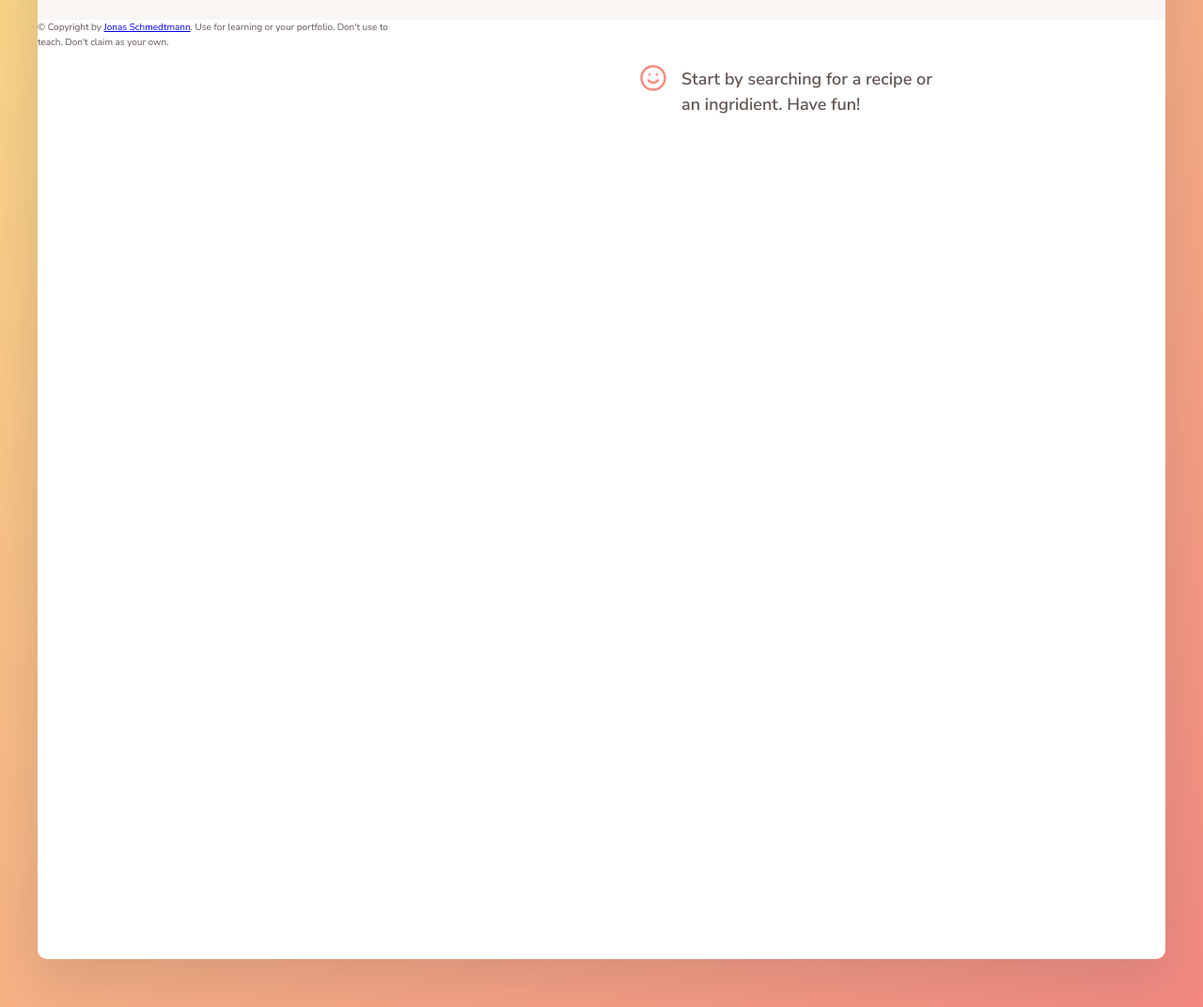
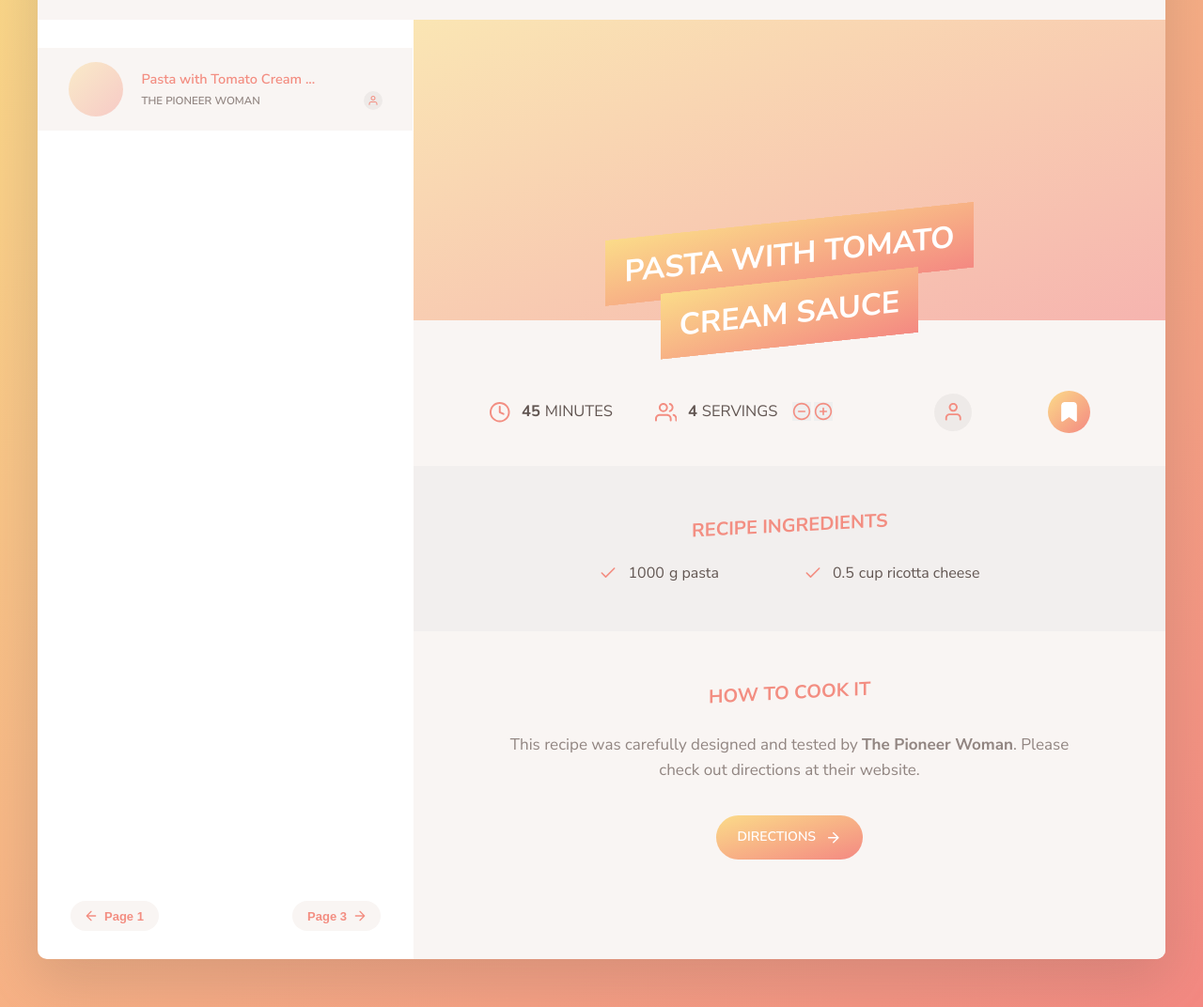
Before and after one commit to Ardyezapratama/Forkify, a website built with Parcel: page index.html in a window 1280 px wide. Shown: the part 130-1202 px from the top of the page at 94% size. Built offline with nearby package versions, Linux system fonts and the light colour scheme.

Commit message:
Template: preview, search result, pagination

```diff
--- a/index.html
+++ b/index.html
@@ -78,11 +78,10 @@
 
 			<div class="search-results">
 				<ul class="results">
-					<!--
 					<li class="preview">
 						<a class="preview__link preview__link--active" href="#23456">
 							<figure class="preview__fig">
-							<img src="src/img/test-1.jpg" alt="Test" />
+								<!-- <img src="src/img/test-1.jpg" alt="Test" /> -->
 							</figure>
 							<div class="preview__data">
 								<h4 class="preview__title">Pasta with Tomato Cream ...</h4>
@@ -95,10 +94,9 @@
 							</div>
 						</a>
 					</li>
-					-->
 				</ul>
 				<div class="pagination">
-					<!-- <button class="btn--inline pagination__btn--prev">
+					<button class="btn--inline pagination__btn--prev">
 						<svg class="search__icon">
 							<use href="src/img/icons.svg#icon-arrow-left"></use>
 						</svg>
@@ -109,9 +107,9 @@
 						<svg class="search__icon">
 							<use href="src/img/icons.svg#icon-arrow-right"></use>
 						</svg>
-					</button> -->
+					</button>
 				</div>
-				<p class="copyright">
+				<!-- <p class="copyright">
 					&copy; Copyright by
 					<a
 						class="twitter-link"
@@ -120,18 +118,18 @@
 						>Jonas Schmedtmann</a
 					>. Use for learning or your portfolio. Don't use to teach. Don't claim
 					as your own.
-				</p>
+				</p> -->
 			</div>
 
 			<div class="recipe">
-				<div class="message">
+				<!-- <div class="message">
 					<div>
 						<svg>
 							<use href="src/img/icons.svg#icon-smile"></use>
 						</svg>
 					</div>
 					<p>Start by searching for a recipe or an ingridient. Have fun!</p>
-				</div>
+				</div> -->
 
 				<!-- <div class="spinner">
 					<svg>
@@ -148,8 +146,8 @@
 					</div>
 				</div> -->
 
-				<!-- <figure class="recipe__fig">
-					<img src="src/img/test-1.jpg" alt="Tomato" class="recipe__img" />
+				<figure class="recipe__fig">
+					<!-- <img src="src/img/test-1.jpg" alt="Tomato" class="recipe__img" /> -->
 					<h1 class="recipe__title">
 						<span>Pasta with tomato cream sauce</span>
 					</h1>
@@ -240,7 +238,7 @@
 							<use href="src/img/icons.svg#icon-arrow-right"></use>
 						</svg>
 					</a>
-				</div> -->
+				</div>
 			</div>
 		</div>
 
--- a/src/js/controller.js
+++ b/src/js/controller.js
@@ -0,0 +1,9 @@
+const recipeContainer = document.querySelector(".recipe");
+
+const timeout = function (s) {
+	return new Promise(function (_, reject) {
+		setTimeout(function () {
+			reject(new Error(`Request took too long! Timeout after ${s} second`));
+		}, s * 1000);
+	});
+};
--- a/src/sass/_components.scss
+++ b/src/sass/_components.scss
@@ -38,6 +38,154 @@
 	}
 }
 
+.btn--small {
+	&,
+	&:link,
+	&visited {
+		@extend %btn;
+
+		font-size: 1.4rem;
+		font-weight: 600;
+		padding: 1.25rem 2.25rem;
+		text-decoration: none;
+
+		svg {
+			height: 1.75rem;
+			width: 1.75rem;
+			fill: currentColor;
+		}
+	}
+}
+
+.btn--inline {
+	color: base.$color-primary;
+	font-size: 1.3rem;
+	font-weight: 600;
+	border: none;
+	background-color: base.$color-grey-light-1;
+	padding: 0.8rem 1.2rem;
+	border-radius: 10rem;
+	cursor: pointer;
+
+	display: flex;
+	align-items: center;
+	transition: all 0.2s;
+
+	svg {
+		height: 1.6rem;
+		width: 1.6rem;
+		fill: currentColor;
+		margin: 0 0.2rem;
+	}
+
+	span {
+		margin: 0 0.4rem;
+	}
+
+	&:hover {
+		color: base.$color-grad-2;
+		background-color: base.$color-grey-light-2;
+	}
+}
+
+.btn--round {
+	background-image: base.$gradient;
+	border-radius: 50%;
+	border: none;
+	cursor: pointer;
+	height: 4.5rem;
+	width: 4.5rem;
+	margin-left: auto;
+	transition: all 0.2s;
+
+	display: flex;
+	align-items: center;
+	justify-content: center;
+
+	&:hover {
+		transform: scale(1.07);
+	}
+
+	&:focus {
+		outline: none;
+	}
+
+	svg {
+		height: 2.5rem;
+		width: 2.5rem;
+		fill: #fff;
+	}
+}
+
+.btn--tiny {
+	height: 2rem;
+	width: 2rem;
+	border: none;
+	cursor: pointer;
+
+	svg {
+		height: 100%;
+		width: 100%;
+		fill: base.$color-primary;
+		transition: all 0.3s;
+	}
+
+	&:hover svg {
+		fill: base.$color-grad-2;
+		transform: translateY(-1px);
+	}
+
+	&:focus {
+		outline: none;
+	}
+
+	&:active svg {
+		fill: base.$color-grad-2;
+		transform: translateY(0);
+	}
+
+	&:not(:last-child) {
+		margin-right: 0.3rem;
+	}
+}
+
+.heading--2 {
+	font-size: 2rem;
+	font-weight: 700;
+	color: base.$color-primary;
+	text-transform: uppercase;
+	margin-bottom: 2.5rem;
+	text-align: center;
+	transform: skewY(-3deg);
+}
+
+.link:link,
+.link:visited {
+	color: base.$color-grey-dark-2;
+}
+
+.spinner {
+	margin: 5rem auto;
+	text-align: center;
+
+	svg {
+		height: 6rem;
+		width: 6rem;
+		fill: base.$color-primary;
+		animation: rotate 2s infinite linear;
+	}
+}
+
+@keyframes rotate {
+	0% {
+		transform: rotate(0);
+	}
+
+	100% {
+		transform: rotate(360deg);
+	}
+}
+
 .message,
 .error {
 	max-width: 40rem;
--- /dev/null
+++ b/src/sass/_preview.scss
@@ -0,0 +1,105 @@
+@use "base";
+
+.preview {
+	&__link {
+		&:link,
+		&:visited {
+			display: flex;
+			align-items: center;
+			padding: 1.5rem 3.25rem;
+			transition: all 0.3s;
+			border-right: 1px solid #fff;
+			text-decoration: none;
+		}
+
+		&:hover {
+			background-color: base.$color-grey-light-1;
+			transform: translateY(-2px);
+		}
+
+		&--active {
+			background-color: base.$color-grey-light-1;
+		}
+	}
+	&__fig {
+		flex: 0 0 5.8rem;
+		border-radius: 50%;
+		overflow: hidden;
+		height: 5.8rem;
+		margin-right: 2rem;
+		position: relative;
+		backface-visibility: hidden;
+
+		&::before {
+			content: "";
+			display: block;
+			height: 100%;
+			width: 100%;
+			position: absolute;
+			top: 0;
+			left: 0;
+			background-image: linear-gradient(
+				to right bottom,
+				base.$color-grad-1,
+				base.$color-grad-2
+			);
+			opacity: 0.4;
+		}
+
+		img {
+			display: block;
+			width: 100%;
+			height: 100%;
+			object-fit: cover;
+			transition: all 0.3s;
+		}
+	}
+
+	&__data {
+		display: grid;
+		width: 100%;
+		grid-template-columns: 1fr 2rem;
+		row-gap: 0.1rem;
+		align-items: center;
+	}
+
+	&__title {
+		grid-column: 1 / -1;
+		font-size: 1.45rem;
+		color: base.$color-primary;
+		font-weight: 600;
+
+		//This is how text is truncated
+		text-overflow: ellipsis;
+		max-width: 25rem;
+		white-space: nowrap;
+		overflow: hidden;
+	}
+
+	&__publisher {
+		font-size: 1.15rem;
+		color: base.$color-grey-dark-2;
+		text-transform: uppercase;
+		font-weight: 600;
+	}
+
+	&__user-generated {
+		background-color: darken($color: base.$color-grey-light-2, $amount: 2%);
+
+		display: flex;
+		align-items: center;
+		justify-content: center;
+		width: 2rem;
+		height: 2rem;
+		border-radius: 10rem;
+
+		margin-left: auto;
+		margin-right: 1.75rem;
+
+		svg {
+			height: 1.2rem;
+			width: 1.2rem;
+			fill: base.$color-primary;
+		}
+	}
+}
--- /dev/null
+++ b/src/sass/_recipe.scss
@@ -0,0 +1,181 @@
+@use "base";
+
+.recipe {
+	background-color: base.$color-grey-light-1;
+
+	///////////
+	// FIGURE
+	&__fig {
+		height: 32rem;
+		position: relative;
+		// transform: scale(1.04) translateY(-1px);
+		transform-origin: top;
+
+		&::before {
+			content: "";
+			display: block;
+			height: 100%;
+			width: 100%;
+			position: absolute;
+			top: 0;
+			left: 0;
+			background-image: linear-gradient(
+				to right bottom,
+				base.$color-grad-1,
+				base.$color-grad-2
+			);
+			opacity: 0.6;
+		}
+	}
+
+	&__img {
+		width: 100%;
+		display: block;
+		height: 100%;
+		object-fit: cover;
+	}
+
+	&__title {
+		position: absolute;
+		bottom: 0;
+		left: 50%;
+		transform: translate(-50%, 20%) skewY(-6deg);
+		color: #fff;
+		font-weight: 700;
+		font-size: 3.25rem;
+		text-transform: uppercase;
+		width: 50%;
+		line-height: 1.95;
+		text-align: center;
+
+		span {
+			-webkit-box-decoration-break: clone;
+			box-decoration-break: clone;
+			padding: 1.3rem 2rem;
+			background-image: linear-gradient(
+				to right bottom,
+				base.$color-grad-1,
+				base.$color-grad-2
+			);
+		}
+
+		@media only screen and (max-width: base.$bp-medium) {
+			width: 70%;
+		}
+	}
+
+	///////////
+	// DETAILS
+	&__details {
+		display: flex;
+		align-items: center;
+		padding: 7.5rem 8rem 3.5rem 8rem;
+	}
+
+	&__info {
+		font-size: 1.65rem;
+		text-transform: uppercase;
+		display: flex;
+		align-items: center;
+
+		&:not(:last-child) {
+			margin-right: 4.5rem;
+		}
+	}
+
+	&__info-icon {
+		height: 2.35rem;
+		width: 2.35rem;
+		fill: base.$color-primary;
+		margin-right: 1.15rem;
+	}
+
+	&__info-data {
+		margin-right: 0.5rem;
+		font-weight: 700;
+	}
+
+	&__info-buttons {
+		display: flex;
+		margin-left: 1.6rem;
+		transform: translateY(-1px);
+	}
+
+	&__user-generated {
+		background-color: darken(base.$color-grey-light-2, 2%);
+
+		display: flex;
+		align-items: center;
+		justify-content: center;
+		height: 4rem;
+		width: 4rem;
+		border-radius: 10rem;
+
+		margin-left: auto;
+		margin-right: 1.75rem;
+
+		svg {
+			height: 2.25rem;
+			width: 2.25rem;
+			fill: base.$color-primary;
+		}
+	}
+
+	///////////
+	// INGREDIENTS
+	&__ingredients {
+		padding: 5rem 8rem;
+		font-size: 1.6rem;
+		line-height: 1.4;
+		background-color: base.$color-grey-light-2;
+		display: flex;
+		flex-direction: column;
+		align-items: center;
+	}
+
+	&__ingredient-list {
+		display: grid;
+		grid-template-columns: 1fr 1fr;
+		gap: 2.5rem 3rem;
+		list-style: none;
+	}
+
+	&__ingredient {
+		display: flex;
+	}
+
+	&__icon {
+		height: 2rem;
+		width: 2rem;
+		fill: base.$color-primary;
+		margin-right: 1.1rem;
+		flex: 0 0 auto;
+		margin-top: 0.1rem;
+	}
+
+	&__quantity {
+		margin-right: 0.5rem;
+		flex: 0 0 auto;
+	}
+
+	///////////
+	// DIRECTIONS
+	&__directions {
+		padding: 5rem 10rem;
+		padding-bottom: 5rem;
+		display: flex;
+		flex-direction: column;
+		align-items: center;
+	}
+
+	&__directions-text {
+		font-size: 1.7rem;
+		text-align: center;
+		margin-bottom: 3.5rem;
+		color: base.$color-grey-dark-2;
+	}
+
+	&__publisher {
+		font-weight: 700;
+	}
+}
--- /dev/null
+++ b/src/sass/_searchResults.scss
@@ -0,0 +1,33 @@
+@use "base";
+
+.search-results {
+	padding: 3rem 0;
+	display: flex;
+	flex-direction: column;
+}
+
+.results {
+	list-style: none;
+	margin-bottom: 2rem;
+}
+
+.pagination {
+	margin-top: auto;
+	padding: 0 3.5rem;
+
+	&::after {
+		content: "";
+		display: flex;
+		clear: both;
+	}
+
+	&__btn {
+		&--prev {
+			float: left;
+		}
+
+		&--next {
+			float: right;
+		}
+	}
+}
--- a/src/sass/main.scss
+++ b/src/sass/main.scss
@@ -2,3 +2,6 @@
 @use "components";
 @use "base";
 @use "upload";
+@use "recipe";
+@use "searchResults";
+@use "preview";
```
Lines whose indentation alone changed are shown as unchanged.
